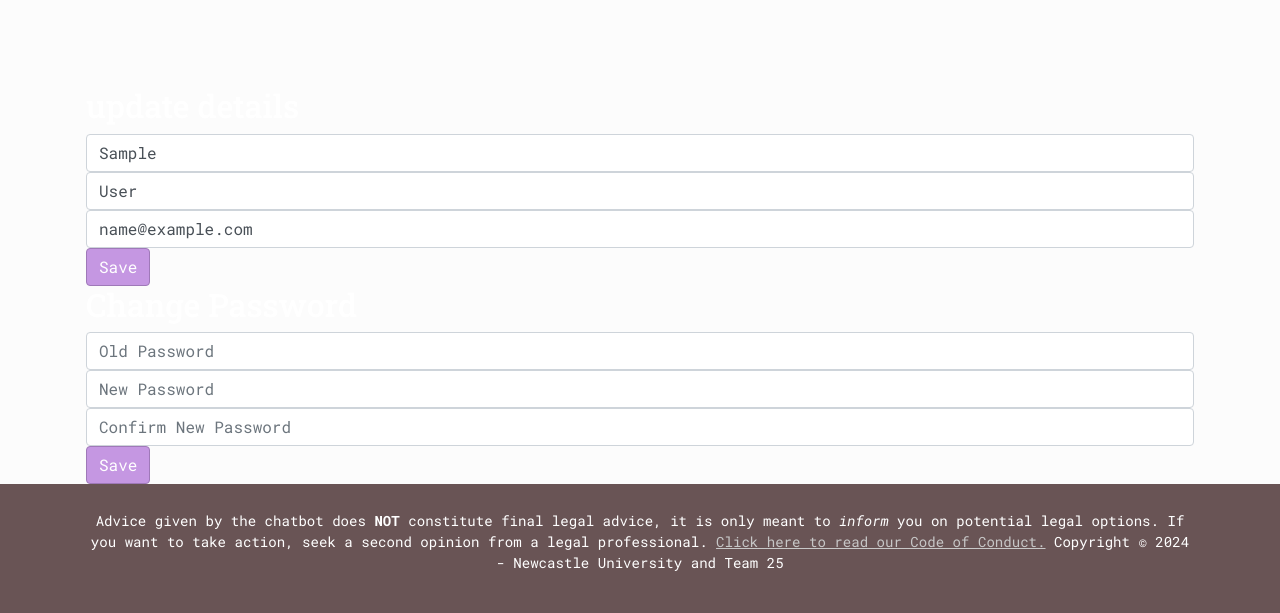
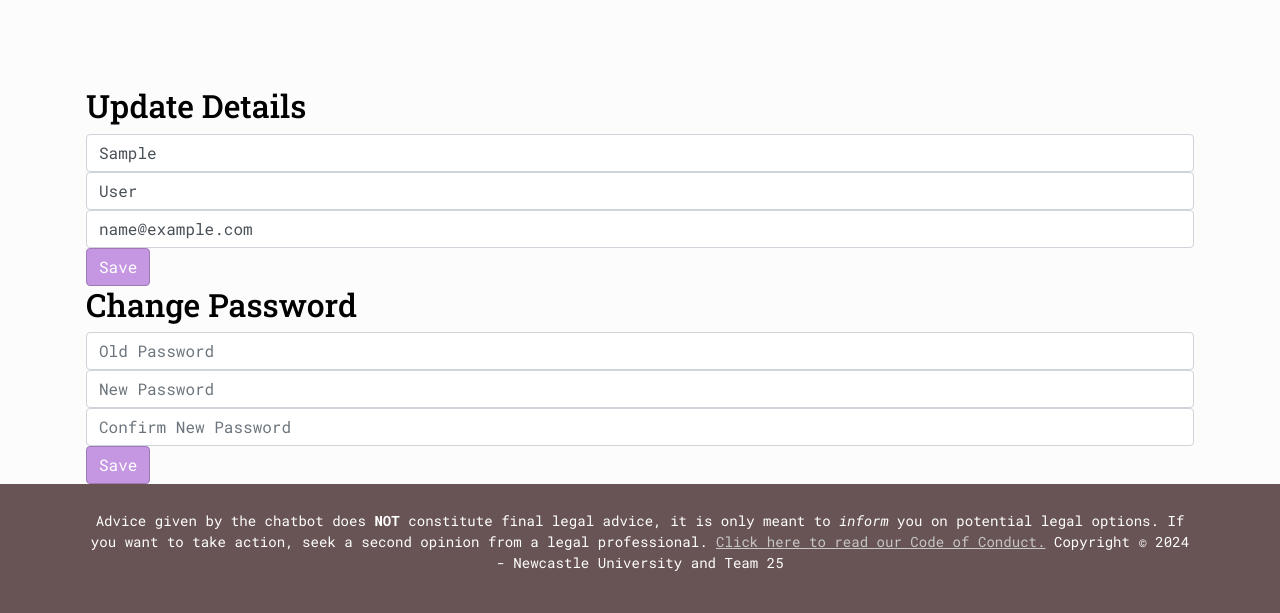
Before and after one commit to GeorgeTsakoumakis/cyber-justitia, a Django app: page /dashboard/ in a window 1280 px wide. Shown: the part 76-689 px from the top of the page. Run offline with Django 5.2, Linux system fonts and the light colour scheme; the visitor is signed in with stand-in values (Sample User, id 1); some libraries are stand-ins or nearby versions.

Commit message:
chore: temporary css for form titles

```diff
--- a/users/templates/dashboard.html
+++ b/users/templates/dashboard.html
@@ -17,7 +17,7 @@
     {% endif %}
 
 <div class="container">
-    <h2>update details</h2>
+    <h2 style="color: black">Update Details</h2>
     <form method="POST" action="{% url 'dashboard' %}">
         {% csrf_token %}
         <div class="form-group">
@@ -51,7 +51,7 @@
 </div>
 
 <div class="container">
-    <h2>Change Password</h2>
+    <h2 style="color: black">Change Password</h2>
     <form method="POST" action="{% url 'dashboard' %}">
         {% csrf_token %}
 
```
